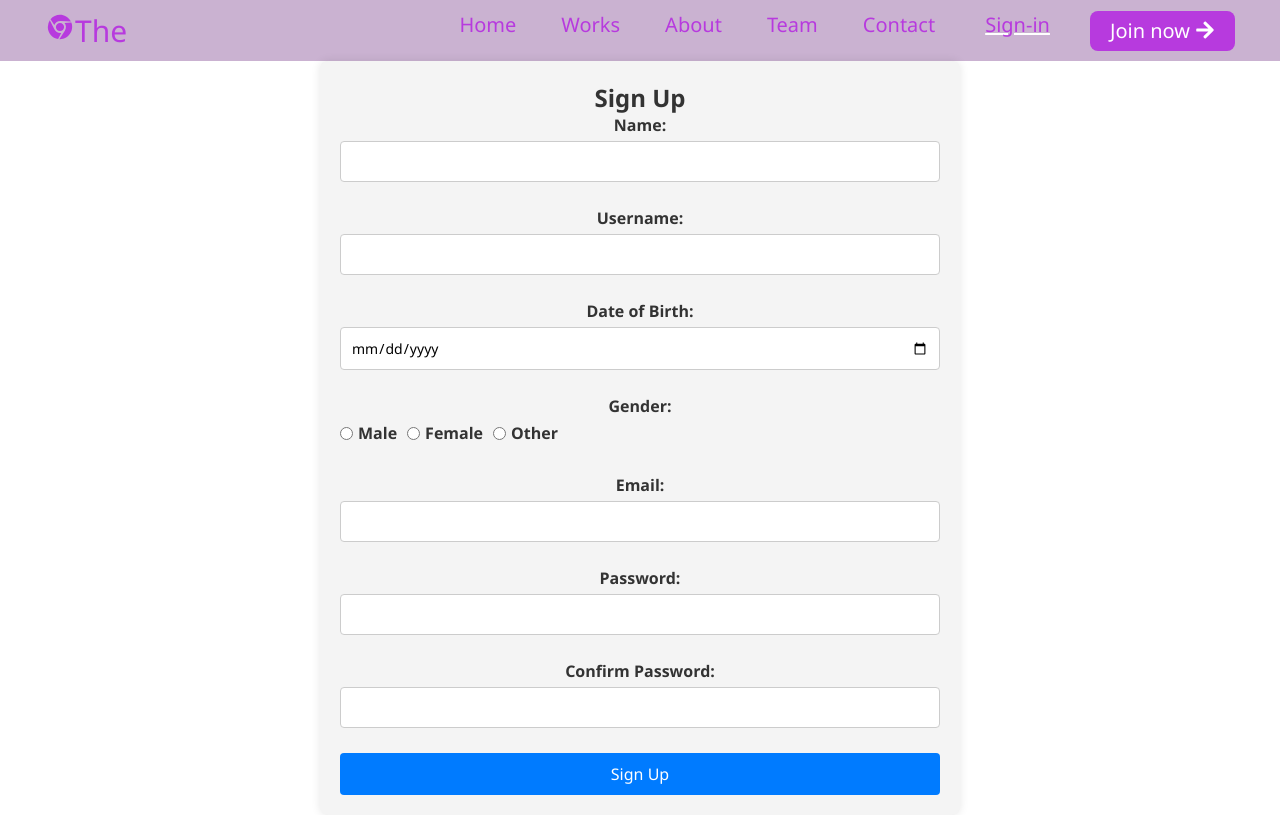
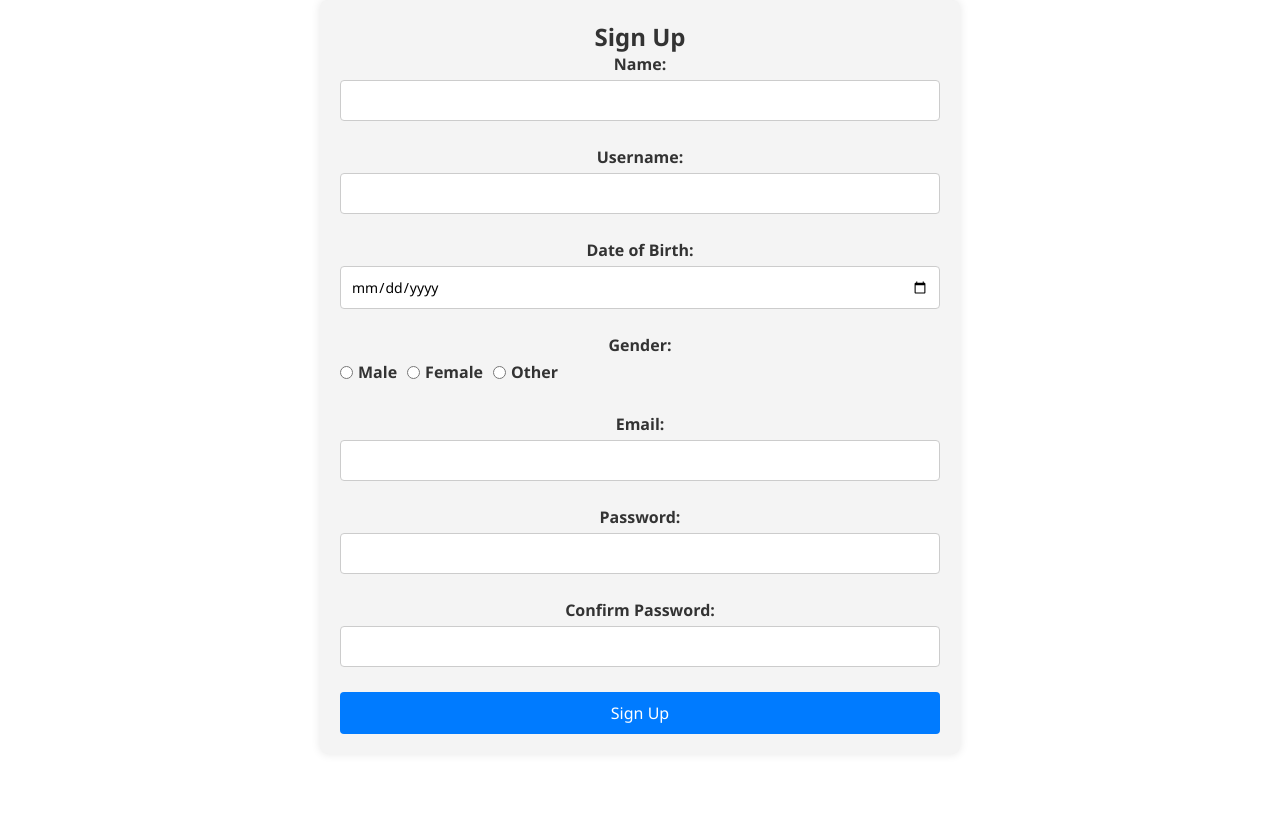
Before and after one commit to Mohammadsiddiqueps/major-work, a React (Create React App) app in the folder landing/: page /signup in a window 1280 px wide. Built offline with nearby package versions, Linux system fonts and the light colour scheme.

Commit message:
signup ok corrected

```diff
--- a/landing/src/App.js
+++ b/landing/src/App.js
@@ -9,31 +9,23 @@ import User_home from './components/user-home/User_home';
 import Chat from './components/chat/Chat';
 
 function App() {
-  const navigate = useNavigate();
 
-  const shouldShowNavbar = () => {
-    const currentPath = window.location.pathname;
-
-    // Check if the current path is not user_home or signin
-    return !['/user_home', '/signin'].includes(currentPath);
-  };
   return (
 
       <div className="App">
-      {shouldShowNavbar() && <Navbar />}
          <Routes>
         <Route path='/' element={ <Home/>}/>
         <Route path='/signin' element={ <Signin/>}/>
         <Route path='/signup' element={ <Signup/>}/>
         <Route path='/user_home' element={ <User_home/>}/>
+        <Route path='/chat' element={<Chat/>}></Route>
 
 
 
 
         </Routes>
 
-        {/* <User_home/> */}
-        {/* <Chat/> */}
+
       </div>
 
   );
--- a/landing/src/components/home/Home.jsx
+++ b/landing/src/components/home/Home.jsx
@@ -2,15 +2,19 @@ import React from 'react'
 import './Home.scss';
 import { FaArrowRight } from "react-icons/fa";
 import { Link } from 'react-router-dom';
+import Navbar from '../navbar/Navbar';
 
 
 const Home = () => {
   return (
+    <div>
+    <Navbar/>
     <div className='home-back'>
 <h1>hey buddy</h1>
 <Link to={'/signup'}>  <button id='join'>Join now <span style={{ marginLeft: '5px',marginBottom:'-4px' }}><FaArrowRight /></span>
 </button></Link>
     </div>
+    </div>
   )
 }
 
--- a/landing/src/components/signup/Signup.jsx
+++ b/landing/src/components/signup/Signup.jsx
@@ -30,7 +30,7 @@ const Signup = () => {
     .then(response => {
       if (response.status === 201) {
         alert("Signup success");
-navigate('/signup')
+        navigate('/signin')
       } else {
         alert("Signup failed. Please try again.");
       }
@@ -85,8 +85,8 @@ navigate('/signup')
               <input
                 type="radio"
                 name="gender"
-                value="male"
-                checked={formData.gender === 'male'}
+                value="Male"
+                checked={formData.gender === 'Male'}
                 onChange={handleInputChange}
                 required
               />
@@ -96,8 +96,8 @@ navigate('/signup')
               <input
                 type="radio"
                 name="gender"
-                value="female"
-                checked={formData.gender === 'female'}
+                value="Female"
+                checked={formData.gender === 'Female'}
                 onChange={handleInputChange}
                 required
               />
@@ -107,8 +107,8 @@ navigate('/signup')
               <input
                 type="radio"
                 name="gender"
-                value="other"
-                checked={formData.gender === 'other'}
+                value="Other"
+                checked={formData.gender === 'Other'}
                 onChange={handleInputChange}
                 required
               />
--- a/landing/src/components/user-home/User_home.jsx
+++ b/landing/src/components/user-home/User_home.jsx
@@ -3,6 +3,7 @@ import './User_home.scss';
 import { IoChatbox } from "react-icons/io5";
 import { FaSearch } from "react-icons/fa";
 import { IoNotifications } from "react-icons/io5";
+import { Link } from 'react-router-dom';
 const User_home = () => {
 
 
@@ -14,7 +15,7 @@ const User_home = () => {
       <ul className="navbar-links">
       <li><a href="/">Home</a></li>
         <li><a href="/about">About</a></li>
-        <li><IoChatbox href="/contact"className='nav-icons'>Contact</IoChatbox></li>
+        <li><Link to={'/chat'}><IoChatbox className='nav-icons'></IoChatbox></Link></li>
 
         <li><IoNotifications  href="/profile" className='nav-icons'>Profile</IoNotifications></li>
       <li><button id='become-worker'>Become worker</button></li>
```
